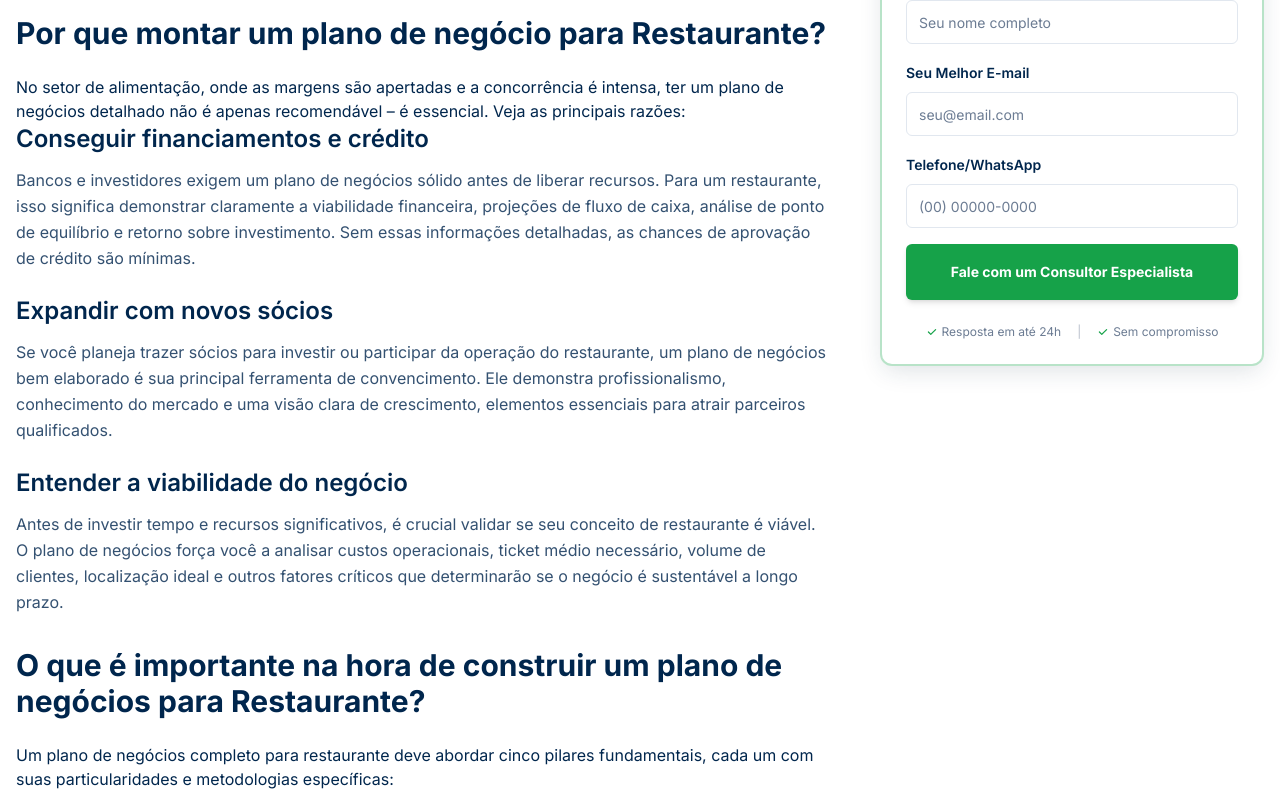
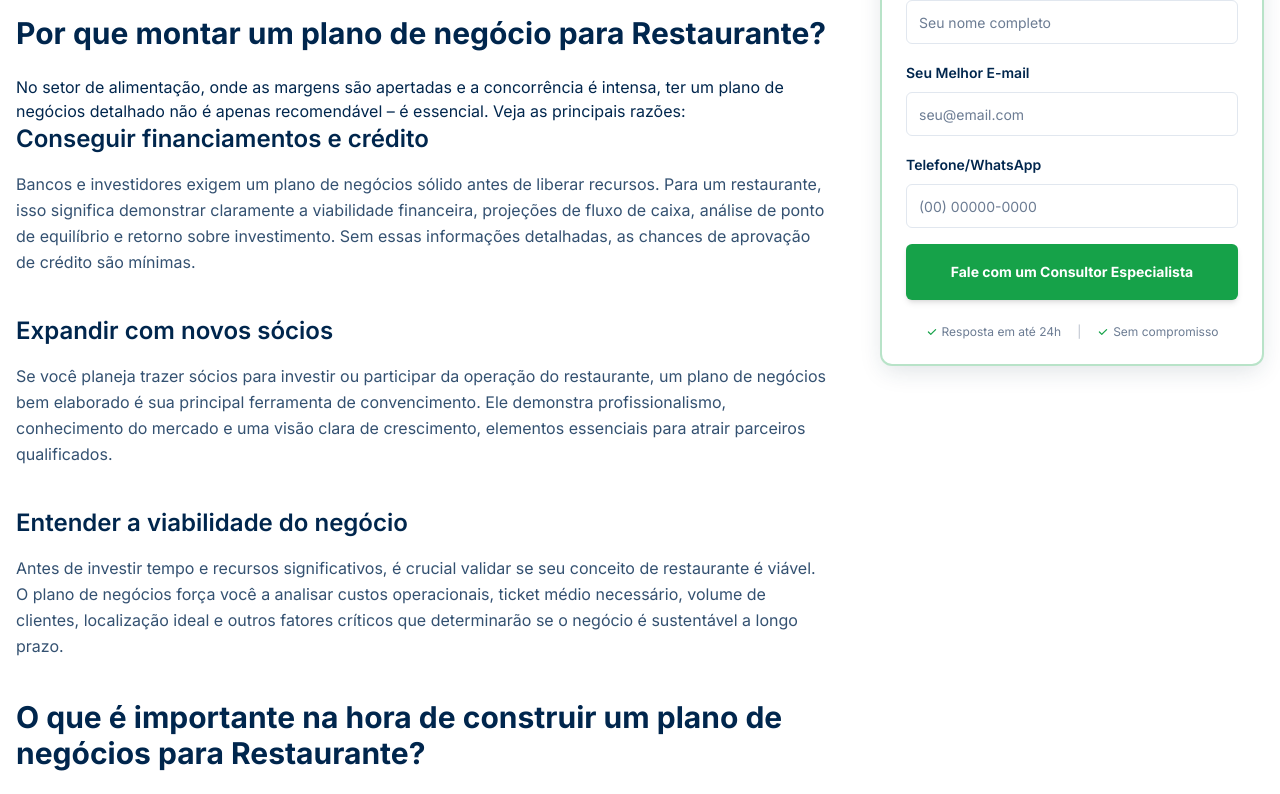
Before and after one commit to omeneghel/niche-plan-forge, a React (Vite) app: page / in a window 1280 px wide. Shown: the part 1119-1913 px from the top of the page. Built offline with nearby package versions, Linux system fonts and the light colour scheme; the HTML template or start-up script is replaced by a standard one.

Commit message:
Adjust section spacing
Increase bottom margin for subsections and spacing between paragraphs within subsections to improve readability.

```diff
--- a/src/components/ContentSection.tsx
+++ b/src/components/ContentSection.tsx
@@ -28,11 +28,11 @@ export const Subsection = ({ title, children, level = 3 }: SubsectionProps) => {
   const sizeClass = level === 3 ? "text-xl md:text-2xl" : "text-lg md:text-xl";
 
   return (
-    <div className="mb-6">
-      <HeadingTag className={`${sizeClass} font-semibold text-foreground mb-3`}>
+    <div className="mb-10">
+      <HeadingTag className={`${sizeClass} font-semibold text-foreground mb-4`}>
         {title}
       </HeadingTag>
-      <div className="text-foreground/80 leading-relaxed space-y-3">
+      <div className="text-foreground/80 leading-relaxed space-y-4">
         {children}
       </div>
     </div>
```
